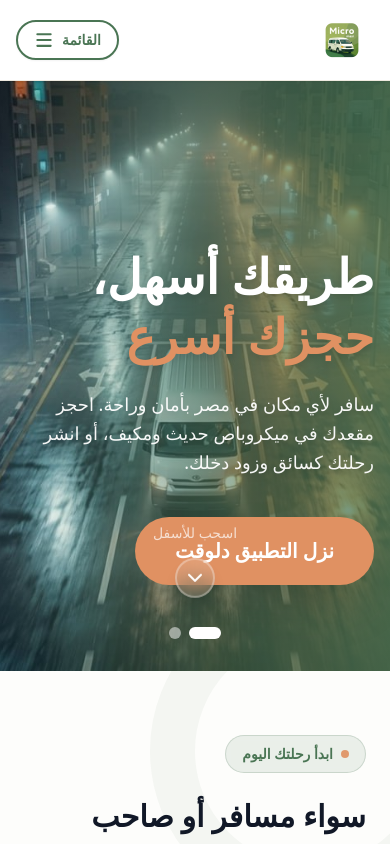
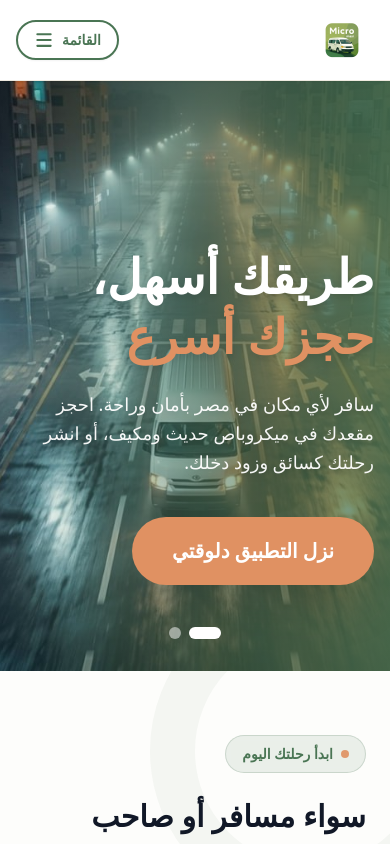
Before and after one commit to Aalaaqzamill/micro-masr, a React (Create React App) app: page / in a window 390 px wide. Shown: the top 844 px of the page. Built offline with nearby package versions, Linux system fonts and the light colour scheme; a web font is replaced by a local one.

Commit message:
scroiiling

```diff
--- a/src/components/common/ScrollIndicator.jsx
+++ b/src/components/common/ScrollIndicator.jsx
@@ -17,7 +17,7 @@ export default function ScrollIndicator({ targetId }) {
         initial={{ opacity: 0, y: -10 }}
         animate={{ opacity: 1, y: 0 }}
         transition={{ duration: 1, delay: 1 }}
-        className="flex flex-col items-center cursor-pointer group"
+        className="hidden lg:flex flex-col items-center cursor-pointer group"
       >
         <span className="text-white/70 text-sm mb-2 font-medium group-hover:text-white transition-colors">
           اسحب للأسفل
@@ -32,7 +32,7 @@ export default function ScrollIndicator({ targetId }) {
             repeat: Infinity,
             ease: "easeInOut",
           }}
-          className="w-10 h-10 bg-white/10 backdrop-blur-md border-2 border-white/30 rounded-full flex items-center justify-center shadow-lg group-hover:border-white/80 transition-all"
+         className="w-10 h-10 bg-white/10 backdrop-blur-md border-2 border-white/30 rounded-full flex items-center justify-center shadow-lg group-hover:border-white/80 transition-all"
         >
           <ChevronDown className="text-white" size={24} />
         </motion.div>
--- a/src/components/home/HeroSection.jsx
+++ b/src/components/home/HeroSection.jsx
@@ -9,7 +9,6 @@ const heroImages = [heroo, hero22];
 export function HeroSection() {
   const [currentImageIndex, setCurrentImageIndex] = useState(0);
 
-  // السلايدر يلف تلقائي باستمرار
   useEffect(() => {
     const interval = setInterval(() => {
       setCurrentImageIndex(
@@ -81,7 +80,7 @@ export function HeroSection() {
               whileTap={{ scale: 0.95 }}
               className="px-10 py-5 bg-[#E09162] text-white font-extrabold rounded-full shadow-2xl text-xl hover:bg-[#d07f54] transition-colors"
             >
-           نزل التطبيق دلوقت
+           نزل التطبيق دلوقتي
             </motion.button>
           </div>
         </div>
--- a/src/services/api.js
+++ b/src/services/api.js
@@ -347,7 +347,7 @@ export const api = {
       const trips = getStorage('trips');
       const trip = trips.find(t => t.id === bookings[index].tripId);
       // Create Notification for Passenger
-      // Create Notification for Passenger
+
       await api.createNotification({
         userId: bookings[index].passengerId,
 
```
